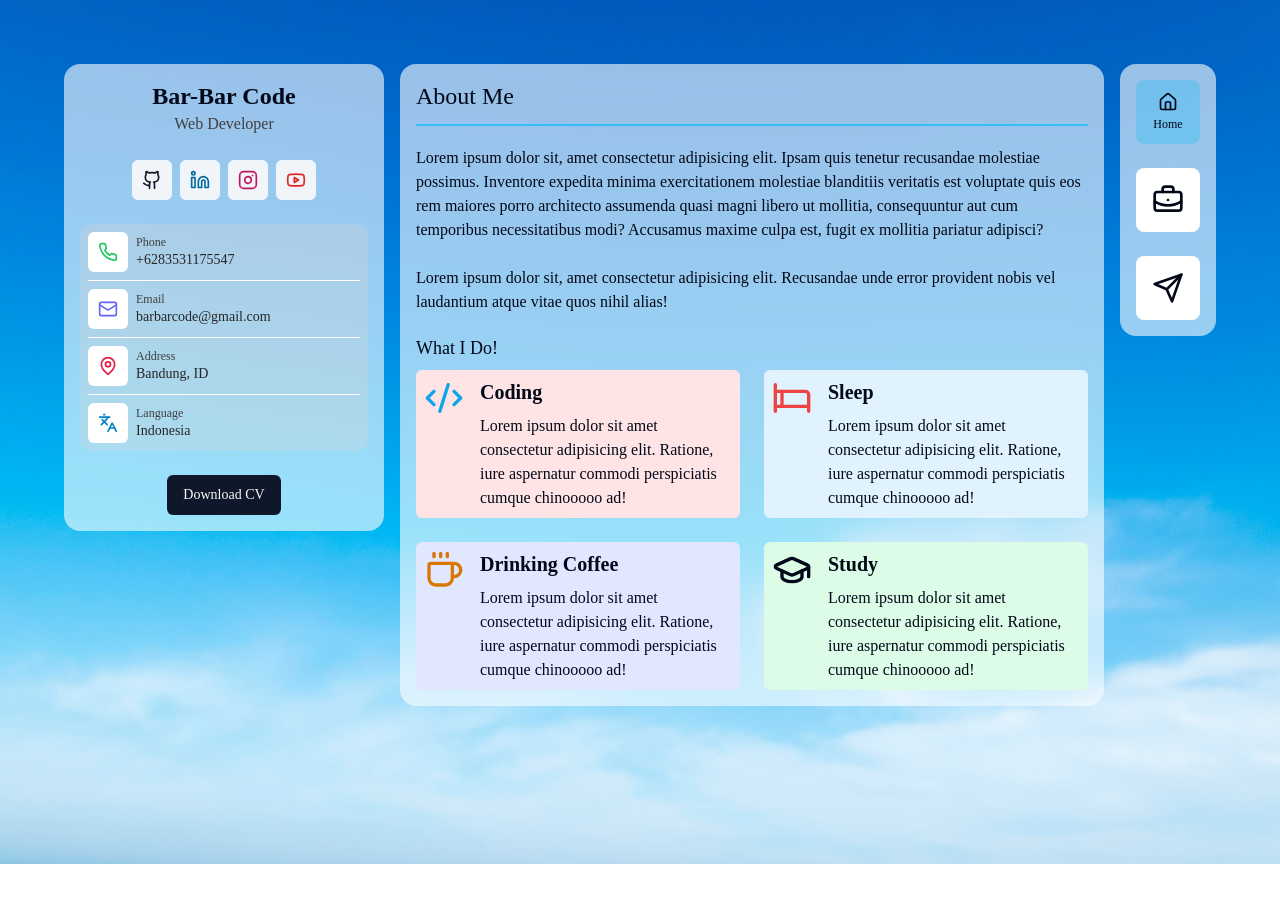
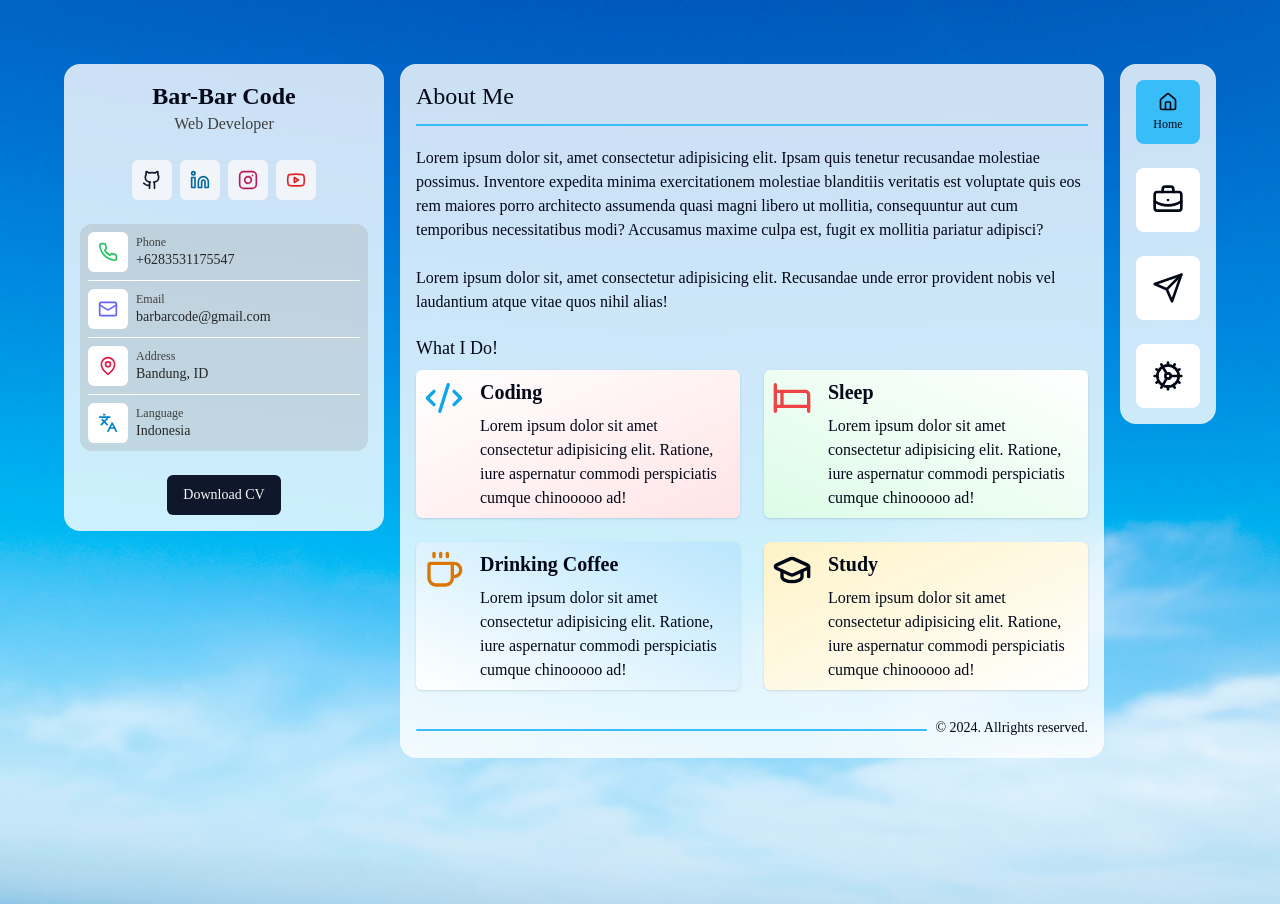
Before and after one commit to Andrian004/personal-web-fe, a React (Vite) app: page / in a window 1280 px wide. Before the commit the page ends 864 px from the top, so only its background shows below. Built offline with nearby package versions, Linux system fonts and the light colour scheme; a web font is replaced by a local one.

Commit message:
feat: create footer & improve component

```diff
--- a/src/components/bar/left-bar.tsx
+++ b/src/components/bar/left-bar.tsx
@@ -22,7 +22,7 @@ type ContactCardProps = {
 
 export function LeftBar() {
   return (
-    <div className="w-full flex flex-col items-center gap-y-6 bg-white/60 backdrop-blur-lg rounded-2xl p-4">
+    <div className="w-full flex flex-col items-center gap-y-6 bg-white/80 backdrop-blur-lg rounded-2xl p-4">
       <div className="text-center">
         <h1 className="text-2xl font-semibold">Bar-Bar Code</h1>
         <h2 className="text-md font-medium text-neutral-700">Web Developer</h2>
@@ -41,7 +41,7 @@ export function LeftBar() {
           <Youtube className="w-5 h-5 text-red-600" />
         </Button>
       </div>
-      <div className="w-full bg-neutral-300/30 space-y-2 p-2 rounded-xl">
+      <div className="w-full bg-neutral-400/30 space-y-2 p-2 rounded-xl">
         <ContactCard
           logo={<Phone className="w-5 h-5" />}
           title="Phone"
--- a/src/components/bar/right-bar.tsx
+++ b/src/components/bar/right-bar.tsx
@@ -1,6 +1,6 @@
 import { ReactNode, useState } from "react";
 import { NavLink, useMatch, useResolvedPath } from "react-router-dom";
-import { Home, Send, BriefcaseBusiness } from "lucide-react";
+import { Home, Send, BriefcaseBusiness, Cog } from "lucide-react";
 import { cn } from "@/lib/utils";
 
 type NavItemProps = {
@@ -16,10 +16,11 @@ type IconListType = {
 
 export function RightBar() {
   return (
-    <div className="w-full flex flex-col items-center justify-center gap-y-6 bg-white/60  backdrop-blur-lg rounded-2xl p-4">
+    <div className="w-full flex flex-col items-center justify-center gap-y-6 bg-white/80  backdrop-blur-lg rounded-2xl p-4">
       <NavItem icon="Home" title="Home" to="/" />
       <NavItem icon="BriefcaseBusiness" title="Projects" to="/projects" />
       <NavItem icon="Send" title="Contact" to="/contact" />
+      <NavItem icon="Cog" title="Settings" to="/settings" />
     </div>
   );
 }
@@ -35,7 +36,7 @@ function NavItem({ icon, title, to }: NavItemProps) {
       node: (
         <Home
           className={cn(
-            "w-8 h-8 duration-300",
+            "w-8 h-8 duration-200",
             match || isHover ? "w-5 h-5" : ""
           )}
         />
@@ -46,7 +47,7 @@ function NavItem({ icon, title, to }: NavItemProps) {
       node: (
         <Send
           className={cn(
-            "w-8 h-8 duration-300",
+            "w-8 h-8 duration-200",
             match || isHover ? "w-5 h-5" : ""
           )}
         />
@@ -57,7 +58,18 @@ function NavItem({ icon, title, to }: NavItemProps) {
       node: (
         <BriefcaseBusiness
           className={cn(
-            "w-8 h-8 duration-300",
+            "w-8 h-8 duration-200",
+            match || isHover ? "w-5 h-5" : ""
+          )}
+        />
+      ),
+    },
+    {
+      name: "Cog",
+      node: (
+        <Cog
+          className={cn(
+            "w-8 h-8 duration-200",
             match || isHover ? "w-5 h-5" : ""
           )}
         />
@@ -69,8 +81,8 @@ function NavItem({ icon, title, to }: NavItemProps) {
     <NavLink
       to={to}
       className={cn(
-        "w-16 h-16 flex flex-col justify-center items-center gap-y-0 bg-white rounded-lg duration-300",
-        match || isHover ? "gap-y-1 bg-sky-400/40" : ""
+        "w-16 h-16 flex flex-col justify-center items-center gap-y-0 bg-white rounded-lg duration-500",
+        match || isHover ? "gap-y-1 bg-sky-400" : ""
       )}
       onMouseEnter={() => setIsHover(true)}
       onMouseLeave={() => setIsHover(false)}
@@ -78,7 +90,7 @@ function NavItem({ icon, title, to }: NavItemProps) {
       {icons.find((e) => e.name === icon)?.node}
       <h1
         className={cn(
-          "font-medium text-xs h-0 opacity-0 duration-300",
+          "font-medium text-xs h-0 opacity-0 duration-500",
           match || isHover ? "h-auto opacity-100" : ""
         )}
       >
--- /dev/null
+++ b/src/components/footer.tsx
@@ -0,0 +1,8 @@
+export function Footer() {
+  return (
+    <section className="w-full flex items-center gap-x-2 pt-2">
+      <div className="w-full h-0.5 bg-sky-400 rounded-md"></div>
+      <p className="min-w-max text-sm pb-1">&copy; 2024. Allrights reserved.</p>
+    </section>
+  );
+}
--- a/src/layouts/main-layout.tsx
+++ b/src/layouts/main-layout.tsx
@@ -5,7 +5,7 @@ import { RightBar } from "@/components/bar/right-bar";
 export default function MainLayout() {
   return (
     <div className="w-full h-full bg-sky bg-no-repeat bg-center bg-cover flex justify-center font-platypi">
-      <div className="flex justify-between gap-4 w-full max-w-6xl min-h-screen bg-transparent mt-16">
+      <div className="flex justify-between gap-4 w-full max-w-6xl min-h-screen bg-transparent mt-16 mb-10">
         <section className="min-w-80  bg-transparent">
           <LeftBar />
         </section>
--- a/src/pages/main-page/index.tsx
+++ b/src/pages/main-page/index.tsx
@@ -1,6 +1,7 @@
 import { ReactNode } from "react";
 import { CodeXml, Bed, Coffee, GraduationCap } from "lucide-react";
 import { cn } from "@/lib/utils";
+import { Footer } from "@/components/footer";
 
 type TodoListProps = {
   rootClass?: string;
@@ -11,7 +12,7 @@ type TodoListProps = {
 
 export default function MainPage() {
   return (
-    <div className="w-full bg-white/60 backdrop-blur-lg rounded-2xl p-4 space-y-5">
+    <div className="w-full bg-white/80 backdrop-blur-lg rounded-2xl p-4 space-y-5">
       <section className="w-full flex gap-x-4 border-b-2 border-sky-400 pb-3">
         <h1 className="text-2xl font-medium">About Me</h1>
       </section>
@@ -35,31 +36,32 @@ export default function MainPage() {
         <h2 className="text-lg font-medium">What I Do!</h2>
         <div className="grid grid-cols-2 gap-6">
           <TodoList
-            rootClass="bg-rose-100"
+            rootClass="bg-gradient-to-br from-white to-rose-100"
             icon={<CodeXml className="w-10 h-10 text-sky-500" />}
             title="Coding"
             desc="Lorem ipsum dolor sit amet consectetur adipisicing elit. Ratione, iure aspernatur commodi perspiciatis cumque chinooooo ad!"
           />
           <TodoList
-            rootClass="bg-sky-100"
+            rootClass="bg-gradient-to-bl from-white to-green-100"
             icon={<Bed className="w-10 h-10 text-red-500" />}
             title="Sleep"
             desc="Lorem ipsum dolor sit amet consectetur adipisicing elit. Ratione, iure aspernatur commodi perspiciatis cumque chinooooo ad!"
           />
           <TodoList
-            rootClass="bg-indigo-100"
+            rootClass="bg-gradient-to-tr from-white to-sky-200"
             icon={<Coffee className="w-10 h-10 text-amber-600" />}
             title="Drinking Coffee"
             desc="Lorem ipsum dolor sit amet consectetur adipisicing elit. Ratione, iure aspernatur commodi perspiciatis cumque chinooooo ad!"
           />
           <TodoList
-            rootClass="bg-green-100"
+            rootClass="bg-gradient-to-tl from-white to-amber-100"
             icon={<GraduationCap className="w-10 h-10" />}
             title="Study"
             desc="Lorem ipsum dolor sit amet consectetur adipisicing elit. Ratione, iure aspernatur commodi perspiciatis cumque chinooooo ad!"
           />
         </div>
       </section>
+      <Footer />
     </div>
   );
 }
@@ -68,7 +70,7 @@ function TodoList({ rootClass, icon, title, desc }: TodoListProps) {
   return (
     <div
       className={cn(
-        "flex gap-x-4 bg-sky-100 p-2 rounded-md hover:scale-105 duration-200 cursor-default",
+        "flex gap-x-4 bg-white p-2 rounded-md hover:scale-105 duration-200 cursor-default shadow hover:shadow-md",
         rootClass
       )}
     >
```
